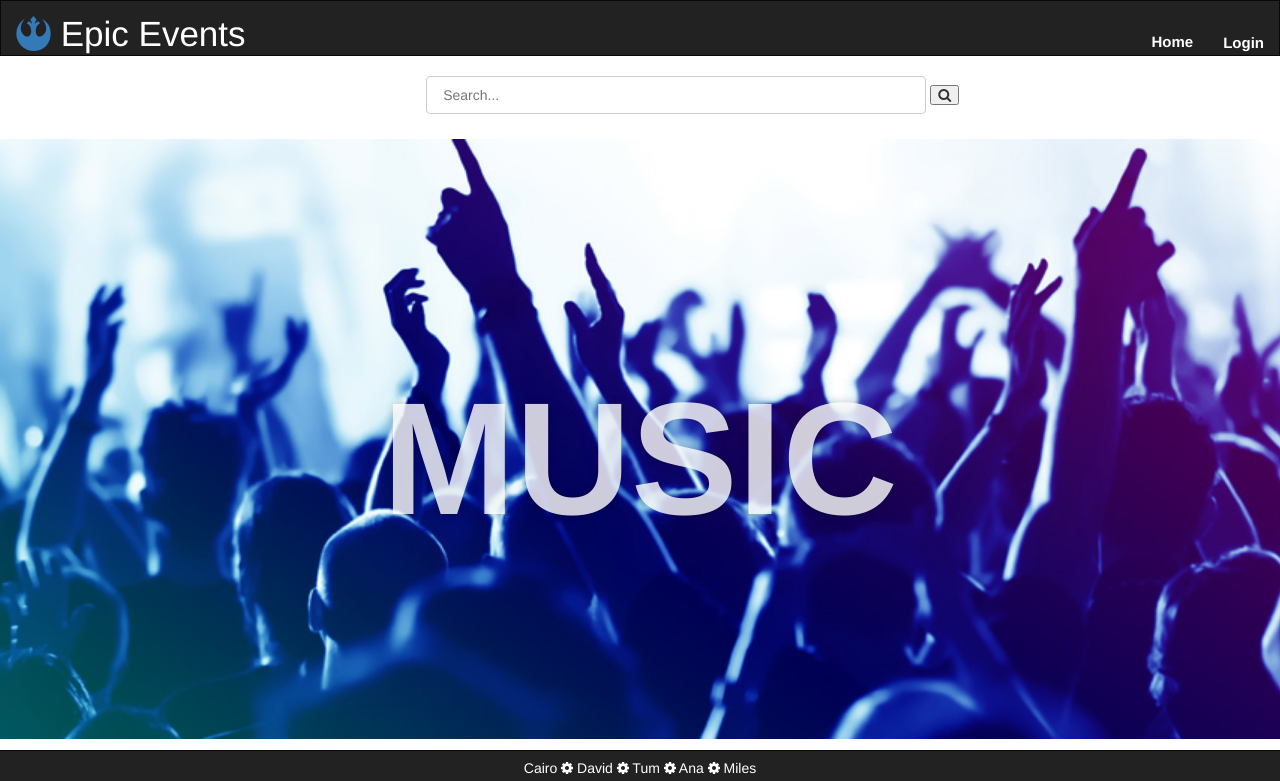
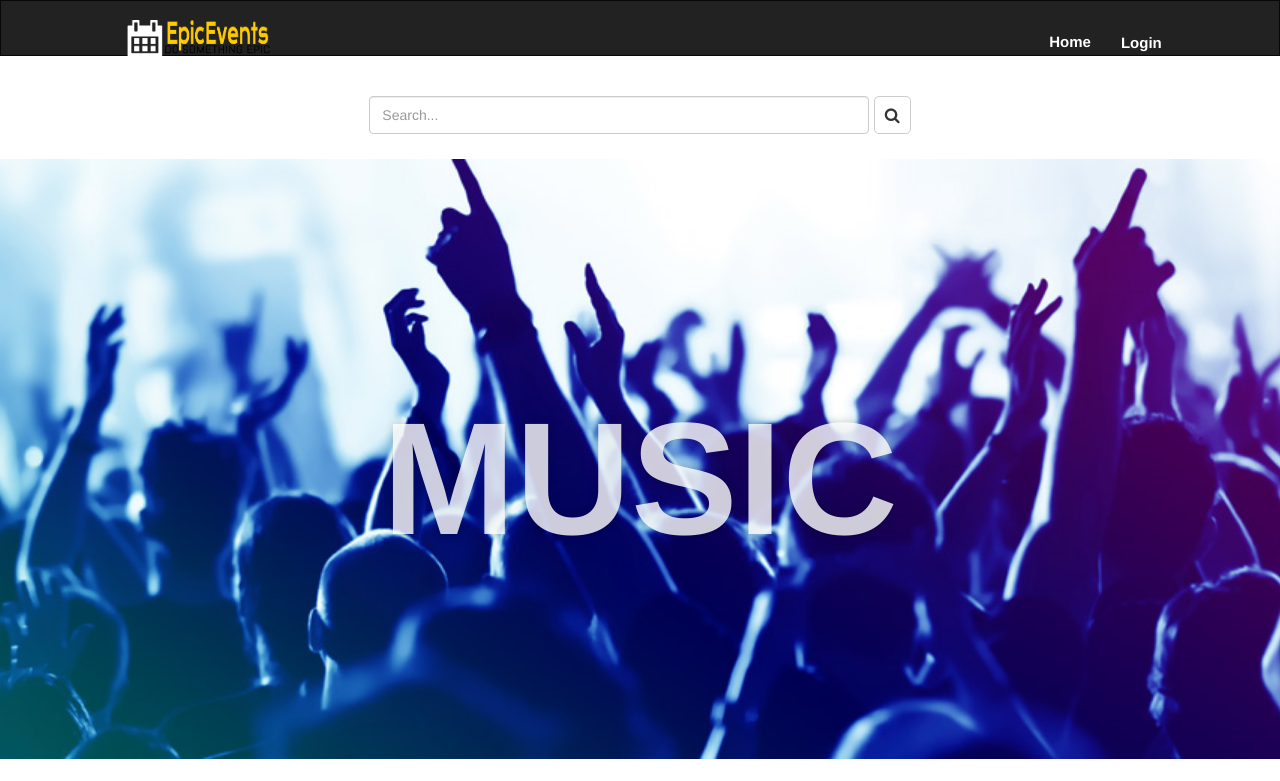
Before and after one commit to milesflo/event-finder, a website: page client/views/index.html in a window 1280 px wide. Shown: the top 781 px of the page. Drawn offline with nearby package versions, Linux system fonts and the light colour scheme; some packages are replaced by stand-ins of ours; a web font is replaced by a local one.

Commit message:
stylistic changes to index and landing page

```diff
--- a/client/css/style.css
+++ b/client/css/style.css
@@ -1,3 +1,7 @@
+
+body{
+	font-size: 16px;
+}
 
 .navbar {
 	border-radius: 0;
@@ -58,12 +62,23 @@
 }
 
 #search-box{
-	margin-top: 20px;
-	margin-left: 33%;
+	margin-top: 40px;
 	margin-bottom: 2%;
 }
 
-#eventName{
+#searchBtn{
+	padding-left: 10px;
+	padding-right: 10px;
+	height: 37.9861px;
+	border: 1px solid #CCCCCC;
+	border-radius:5px;
+}
+
+#searchBtn:hover{
+	box-shadow: 0 0 0 .1em #CCCCCC;
+}
+
+#eventName {
 	width: 500px;
 	height: 38px;
     padding: 8px 12px;
@@ -151,6 +166,15 @@
 
 #popLabel{
 	text-align: center;
+}
+
+.container-fluid {
+	margin: 0 8%;
+}
+
+#Logo {
+	width: 170px;
+	height: 45px;
 }
 
 
--- a/client/views/index.html
+++ b/client/views/index.html
@@ -4,62 +4,55 @@
 	<title>Epic Events</title>
 	<meta name="viewport" content="width=device-width, initial-scale=1.0"/>
 	<!-- AngularJS -->
-	<script src="https://ajax.googleapis.com/ajax/libs/angularjs/1.4.5/angular.js"></script>
-	<script src="https://ajax.googleapis.com/ajax/libs/angularjs/1.4.5/angular-route.js"></script>
-	<script src="https://ajax.googleapis.com/ajax/libs/angularjs/1.4.5/angular-resource.js"></script>
-	<script src="https://ajax.googleapis.com/ajax/libs/angularjs/1.4.5/angular-animate.js"></script>
+	<script src="https://cdnjs.cloudflare.com/ajax/libs/angular.js/1.4.5/angular.js"></script>
+	<script src="https://cdnjs.cloudflare.com/ajax/libs/angular.js/1.4.5/angular-route.js"></script>
+	<script src="https://cdnjs.cloudflare.com/ajax/libs/angular.js/1.4.5/angular-resource.min.js"></script>
+	<script src="https://cdnjs.cloudflare.com/ajax/libs/angular.js/1.4.5/angular-animate.min.js"></script>
 	<!-- jQuery -->
 	<script src="https://code.jquery.com/jquery-2.2.0.min.js"></script>
-	<script type="text/javascript" src="https://code.jquery.com/ui/jquery-ui-git.js"></script>
+	<script src="https://code.jquery.com/ui/jquery-ui-git.js"></script>
 	<!-- Google -->
-	<script src="https://maps.googleapis.com/maps/api/js?key=AIzaSyDtYI_eraaIZ5feXutGQOPRVNY2_15G5VQ"></script>
 	<script type="text/javascript" src="http://api.eventful.com/js/api"></script>
 	<!-- bootstrap -->
 	<link rel="stylesheet" href="https://maxcdn.bootstrapcdn.com/bootstrap/3.3.5/css/bootstrap.min.css">
 	<link rel="stylesheet" href="https://bootswatch.com/paper/bootstrap.min.css">
 	<link rel="stylesheet" href="https://maxcdn.bootstrapcdn.com/font-awesome/4.5.0/css/font-awesome.min.css">
-	<link href='https://fonts.googleapis.com/css?family=Montserrat|Hammersmith+One' rel='stylesheet' type='text/css'>
 	<!-- Css Page -->
 	<link rel="stylesheet" href="/client/css/style.css">
 </head>
 <body>
 
-<!-- HEADER -->
+	<!-- HEADER -->
 	<nav class="navbar navbar-inverse" id='navbar'>
   		<div class="container-fluid">
     		<div class="navbar-header">
      			<a class="navbar-brand" href="/" id='header'>
-     				<i class="fa fa-rebel text-primary"></i> Epic Events
+     				<img src="/client/images/EpicEventsLogo2.png" id="Logo" alt="">
      			</a>
     		</div>
       		<ul class="nav navbar-nav navbar-right">
 		        <li><a href="/" id='homeButton'><strong>Home</strong></a></li>
-		        <li><a href="/templates/apiReq" id='loginButton'><strong>Login</strong></a></li>
+		        <li><a href="/auth/facebook" id='loginButton'><strong>Login</strong></a></li>
       		</ul>
   		</div>
 	</nav>
 
 	<!-- SEARCH BAR -->
-	<div class='input-group' id='search-box'>
-       	<form ng-submit="redirect(query)" id='eventSearch'>
-        	<label for="eventName"></label>
-          	<input type="text" id='eventName' name="eventName" placeholder=" Search..." ng-model="query"required >
-          	<input type="submit" class="fa fa-search" value= '&#xf002' id='searchBtn'>
-      	</form>
-        <div id="q-results" class="results"></div>
-    </div>
-
+	<center>
+		<form id='search-box' class="form-inline">
+		  <div class="form-group">
+		    <input type="text" id='eventName' class="form-control" id="exampleInputName2" placeholder="Search...">
+		  </div>
+		  <button type="submit" class=" fa fa-search btn btn-default" value= '&#xf002' id='searchBtn'></button>
+		</form>
+	</center>
 
 	<!-- ng-view declaration -->
 	<div ng-view> </div>
 
-<!-- FOOTER -->
-	<div class="navbar navbar-fixed-bottom navbar-inverse" id='footer'>
+	<!-- FOOTER -->
+	<div class="navbar navbar-inverse" id='footer'>
 		<h5 id='footerText'>Cairo <i class="fa fa-cog fa-xs fa-spin "></i> David <i class="fa fa-cog fa-xs fa-spin "></i> Tum <i class="fa fa-cog fa-xs fa-spin "></i> Ana <i class="fa fa-cog fa-xs fa-spin "></i> Miles</h5>
-	</div>
-
-	<!--<script src="https://maps.googleapis.com/maps/api/js?key=AIzaSyDtYI_eraaIZ5feXutGQOPRVNY2_15G5VQ"></script> -->
-
 	</div>
 
 	<!-- scripts -->
--- a/server/server.js
+++ b/server/server.js
@@ -11,8 +11,9 @@ var express 			= require("express"),
     worker              = require('./worker.js'),
     dotenv              = require('dotenv').load(),
 	fbworker			= require('./fbReqs.js'),
+	jwt					= require('jsonwebtoken'),
 	token;
-	require('dotenv').load();
+						  require('dotenv').load();
 
 	app.use(passport.initialize());
 
```
Also changed, not shown: client/images/EpicEventsLogo.png (added), client/images/EpicEventsLogo2.png (added), client/views/templates/apiReq.html (line endings or trailing spaces).
